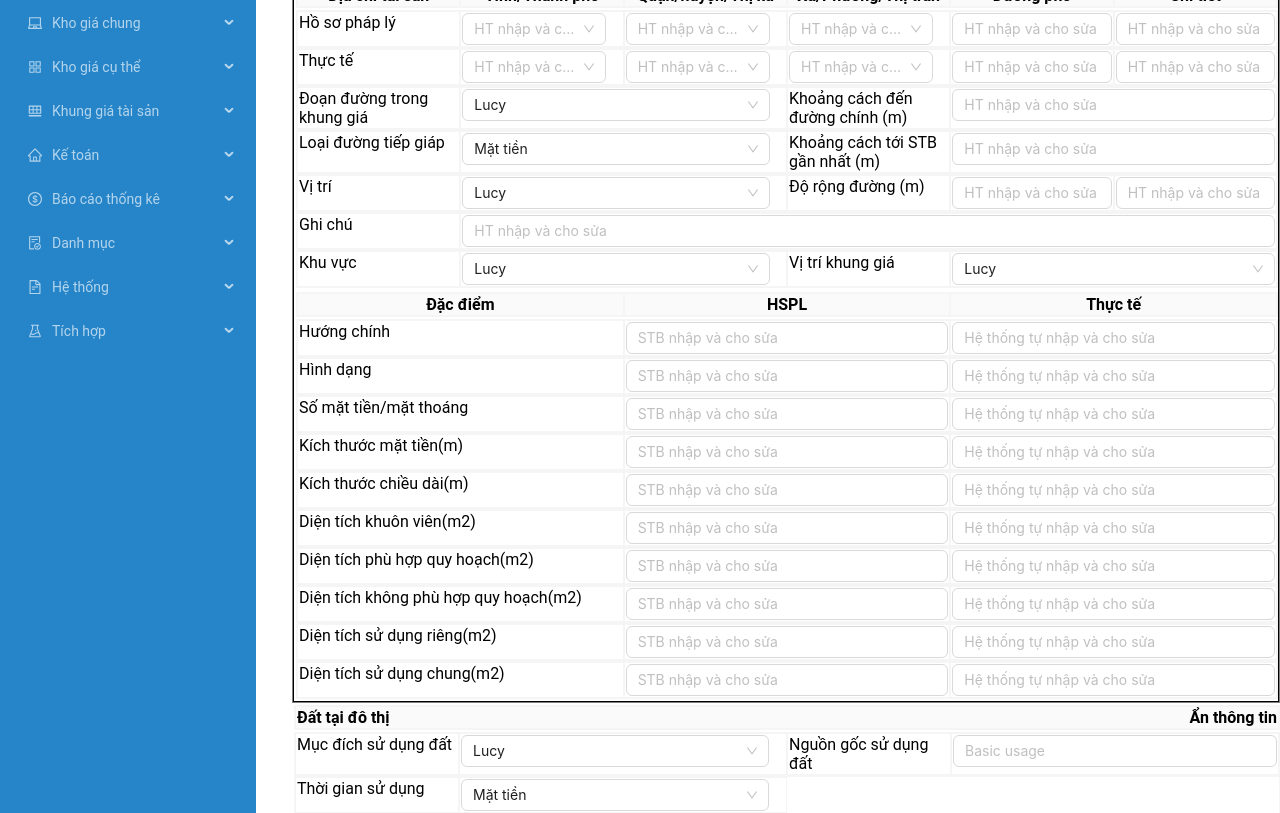
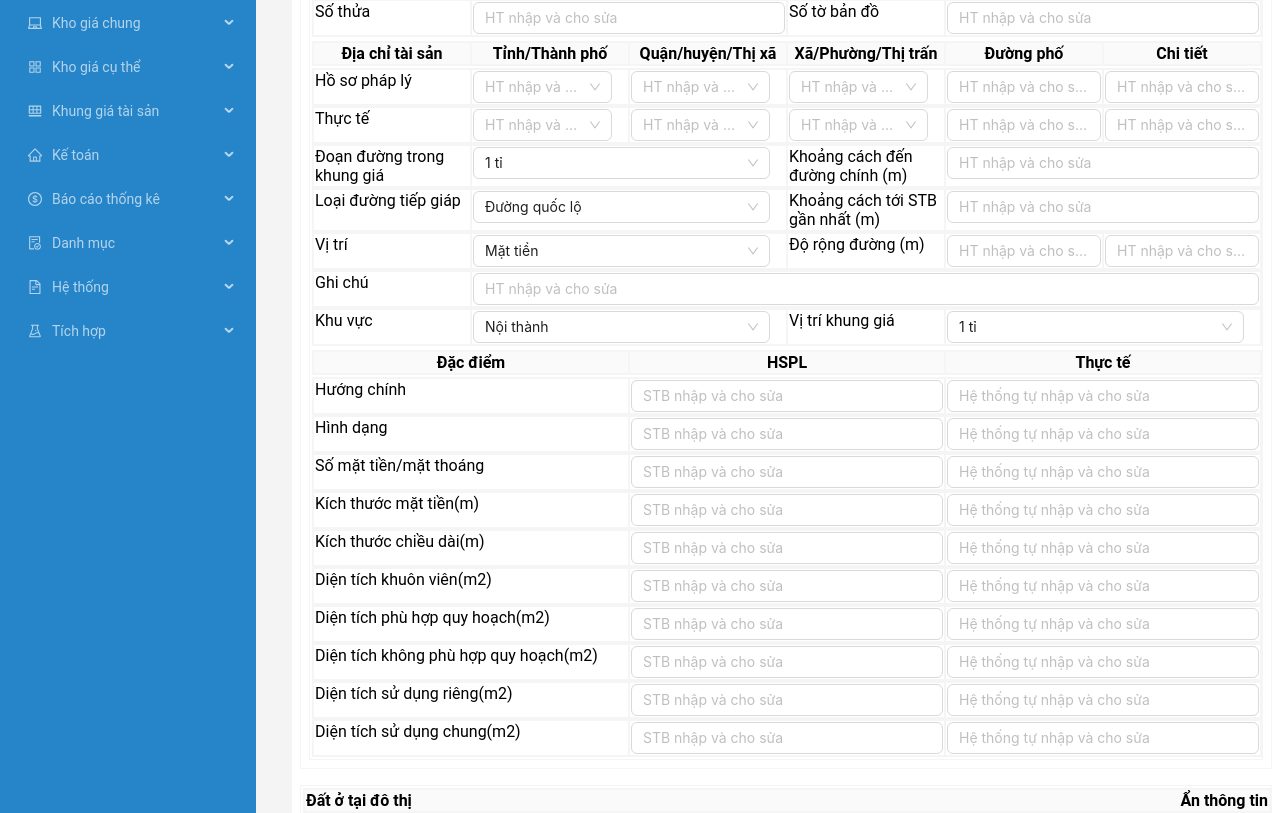
Before and after one commit to dreemurgithub/vinosoft_react, a React (Create React App) app: page / in a window 1280 px wide. Shown: the part 420-1233 px from the top of the page. Built offline with nearby package versions, Linux system fonts and the light colour scheme.

Commit message:
design-type, again

```diff
--- a/src/components/form/areaInfor/index.tsx
+++ b/src/components/form/areaInfor/index.tsx
@@ -12,7 +12,7 @@ export default function AreaInfor(){
     useEffect(editSize,[])
     window.addEventListener('resize',editSize)
     return <>
-        <table style={{width:'100%'}}>
+        <table style={{width:'100%',border:'1px solid whitesmoke',margin:'0.5em'}}>
             <thead style={{width:'100%'}}>
             <tr className={styles.tableSix}>
                 <th scope="col" colSpan={6} style={ {gridColumn:'span 6',textAlign:'left'} }>Thông tin hợp thửa</th>
--- a/src/components/form/landCity/TableLayout.tsx
+++ b/src/components/form/landCity/TableLayout.tsx
@@ -1,7 +1,7 @@
 import styles from './styles.module.css'
 import {CityToProvince,ProvinceToTown} from "../../../hook/area";
 import {useState, ChangeEvent, useEffect} from "react";
-import { Select, Space,Input } from 'antd';
+import { Select, Space,Input,InputNumber  } from 'antd';
 
 
 export default function TableLayout(){
@@ -114,28 +114,28 @@ export default function TableLayout(){
             <tr className={styles.tableSix}>
                 <td>Đoạn đường trong khung giá</td>
                 <td className={styles.twoSix} colSpan={2}><Select
-                    defaultValue="lucy"
+                    defaultValue={1000}
                     style={{ width: widthOneSix * 2 + 20 }}
                     placeholder={'HT nhập và cho sửa'}
                     options={[
-                        { value: 'jack', label: 'Jack' },
-                        { value: 'lucy', label: 'Lucy' },
-                        { value: 'Yiminghe', label: 'yiminghe' },
+                        { value: 100, label: '100 triệu' },
+                        { value: 500, label: '500 triệu' },
+                        { value: 1000, label: '1 tỉ' },
                     ]}
                 /></td>
                 <td>Khoảng cách đến đường chính (m)</td>
-                <td className={styles.twoSix} colSpan={2}><Input placeholder="HT nhập và cho sửa" /></td>
+                <td className={styles.twoSix} colSpan={2}><Input placeholder="HT nhập và cho sửa" name={"khoangCachDuongChinh"} /></td>
             </tr>
             <tr className={styles.tableSix}>
                 <td>Loại đường tiếp giáp</td>
                 <td className={styles.twoSix} colSpan={2}><Select
-                    defaultValue="Mặt tiền"
+                    defaultValue="Đường quốc lộ"
                     style={{ width: widthOneSix * 2 + 20 }}
                     placeholder={'HT nhập và cho sửa'}
                     options={[
-                        { value: 'jack', label: 'Jack' },
-                        { value: 'Mặt tiền', label: 'Mặt tiền' },
-                        { value: 'Yiminghe', label: 'yiminghe' },
+                        { value: 'Đường nội thành', label: 'Đường nội thành' },
+                        { value: 'Đường quốc lộ', label: 'Đường quốc lộ' },
+                        { value: 'Đường kiệt', label: 'Đường kiệt' },
                     ]}
                 /></td>
                 <td>Khoảng cách tới STB gần nhất (m)</td>
@@ -145,13 +145,12 @@ export default function TableLayout(){
             <tr className={styles.tableSix}>
                 <td>Vị trí</td>
                 <td className={styles.twoSix} colSpan={2}><Select
-                    defaultValue="lucy"
+                    defaultValue="Mặt tiền"
                     style={{ width: widthOneSix * 2 + 20 }}
                     placeholder={'HT nhập và cho sửa'}
                     options={[
-                        { value: 'jack', label: 'Jack' },
-                        { value: 'lucy', label: 'Lucy' },
-                        { value: 'Yiminghe', label: 'yiminghe' },
+                        { value: 'Kiệt', label: 'Kiệt' },
+                        { value: 'Mặt tiền', label: 'Mặt tiền' },
                     ]}
                 /></td>
                 <td>Độ rộng đường (m)</td>
@@ -166,23 +165,23 @@ export default function TableLayout(){
             <tr className={styles.tableSix}>
                 <td>Khu vực</td>
                 <td className={styles.twoSix} colSpan={2}><Select
-                    defaultValue="lucy"
+                    defaultValue="Nội thành"
                     placeholder={'HT nhập và cho sửa'}
                     style={{ width: widthOneSix * 2 + 20 }}
                     options={[
-                        { value: 'jack', label: 'Jack' },
-                        { value: 'lucy', label: 'Lucy' },
-                        { value: 'Yiminghe', label: 'yiminghe' },
+                        { value: 'Nội thành', label: 'Nội thành' },
+                        { value: 'Thị xã', label: 'Thị xã' },
                     ]}
                 /></td>
                 <td>Vị trí khung giá</td>
                 <td className={styles.twoSix} colSpan={2}><Select
-                    defaultValue="lucy"
-                    style={{ width: widthOneSix * 2 + 35 }}
+                    defaultValue={1000}
+                    style={{ width: widthOneSix * 2 + 20 }}
+                    placeholder={'HT nhập và cho sửa'}
                     options={[
-                        { value: 'jack', label: 'Jack' },
-                        { value: 'lucy', label: 'Lucy' },
-                        { value: 'Yiminghe', label: 'yiminghe' },
+                        { value: 100, label: '100 triệu' },
+                        { value: 500, label: '500 triệu' },
+                        { value: 1000, label: '1 tỉ' },
                     ]}
                 /></td>
             </tr>
--- a/src/components/form/landCity/index.tsx
+++ b/src/components/form/landCity/index.tsx
@@ -10,7 +10,7 @@ export default function LandCity(){
 
     const [showUp,setShow] = useState('none')
     return <>
-        <div style={{border:'1px solid gray'}}>
+        <div style={{border:'1px solid whitesmoke',margin:'0.5em'}}>
             <div className={styles.lineForm2}>
                 <span><b>Mã tài sản</b></span>
                 <span style={{color:'#2862AF'}}>Ẩn thông tin</span>
@@ -21,7 +21,7 @@ export default function LandCity(){
                 <span>SBA.1827191</span>
                 <span>SBA.1827191</span>
             </div>
-            <div style={{border:'1px solid black'}}>
+            <div style={{border:'1px solid whitesmoke',margin:'0.5em'}}>
                 <div className={styles.lineForm2}>
                     <span><b>Đặc điểm thửa đất</b></span>
                     <span>Ẩn thông tin</span>
@@ -40,6 +40,16 @@ export default function LandCity(){
                     <span>Thửa đất 3 <MinusOutlined style={{ backgroundColor:'red',color:'white', borderRadius:'50%'} }/></span>
                     <span>Thửa đất 4 <MinusOutlined style={{ backgroundColor:'red',color:'white', borderRadius:'50%'} }/></span>
                 </div>
+                <table style={{width:'100%'}}>
+                    <tbody>
+                        <tr className={styles.tableSix}>
+                            <td>Số thửa</td>
+                            <td className={styles.twoSix} colSpan={2}><Input placeholder="HT nhập và cho sửa" /></td>
+                            <td>Số tờ bản đồ</td>
+                            <td className={styles.twoSix} colSpan={2}><Input placeholder="HT nhập và cho sửa" /></td>
+                        </tr>
+                    </tbody>
+                </table>
                 <TableLayout></TableLayout>
             </div>
 
--- a/src/components/form/landStreet/index.tsx
+++ b/src/components/form/landStreet/index.tsx
@@ -11,12 +11,12 @@ export default function LandStreet(){
     }
     useEffect(editSize,[])
     window.addEventListener('resize',editSize)
-    return <>
+    return <div style={{border:'1px solid whitesmoke',margin:'0.5em'}}>
         <table style={{width:'100%'}}>
             <thead style={{width:'100%'}}>
             <tr className={styles.tableSix}>
                 <th scope="col" colSpan={6} style={ {gridColumn:'span 6',display:'flex',justifyContent:'space-between'} }>
-                    <span>Đất tại đô thị</span>
+                    <span>Đất ở tại đô thị</span>
                     <span>Ẩn thông tin</span>
                 </th>
             </tr>
@@ -25,13 +25,11 @@ export default function LandStreet(){
             <tr className={styles.tableSix}>
                 <td>Mục đích sử dụng đất</td>
                 <td className={styles.twoSix} colSpan={2}><Select
-                    defaultValue="lucy"
+                    defaultValue="Đất ở tại đô thị"
                     style={{ width: widthOneSix * 2 + 20 }}
-                    placeholder={'HT nhập và cho sửa'}
                     options={[
-                        { value: 'jack', label: 'Jack' },
-                        { value: 'lucy', label: 'Lucy' },
-                        { value: 'Yiminghe', label: 'yiminghe' },
+                        { value: 'Đất nông nghiệp', label: 'Đất nông nghiệp' },
+                        { value: 'Đất ở tại đô thị', label: 'Đất ở tại đô thị' },
                     ]}
                 /></td>
                 <td>Nguồn gốc sử dụng đất</td>
@@ -47,7 +45,6 @@ export default function LandStreet(){
                     options={[
                         { value: 'jack', label: 'Jack' },
                         { value: 'Mặt tiền', label: 'Mặt tiền' },
-                        { value: 'Yiminghe', label: 'yiminghe' },
                     ]}
                 /></td>
 
@@ -91,5 +88,5 @@ export default function LandStreet(){
                 <td><Input placeholder="Hệ thống tự nhập và cho sửa" /></td>
             </tr>
         </table>
-    </>
+    </div>
 }
--- a/src/components/form/style.module.css
+++ b/src/components/form/style.module.css
@@ -1,4 +1,6 @@
 .column {
     display: grid;
     grid-template-columns: 1fr;
+    /*border: 1px solid black;*/
+    background: white;
 }
--- a/src/index.css
+++ b/src/index.css
@@ -5,8 +5,7 @@ body {
     sans-serif !important;
   -webkit-font-smoothing: antialiased;
   -moz-osx-font-smoothing: grayscale;
-  border-collapse: collapse;
-
+  background: #F4F4F4;
 }
 .ant-menu, .ant-menu-item,.ant-menu-submenu-title,.ant-menu-inline {
   font-family: Roboto,BlinkMacSystemFont;
@@ -33,6 +32,9 @@ body {
 }
 tr,th,td {
   border: 1px solid whitesmoke;
+}
+table {
+  background: white;
 }
 th {
   background-color: #FAFAFA;
```
Also changed, not shown: src/hook/builder.ts (+54 -12 lines).
